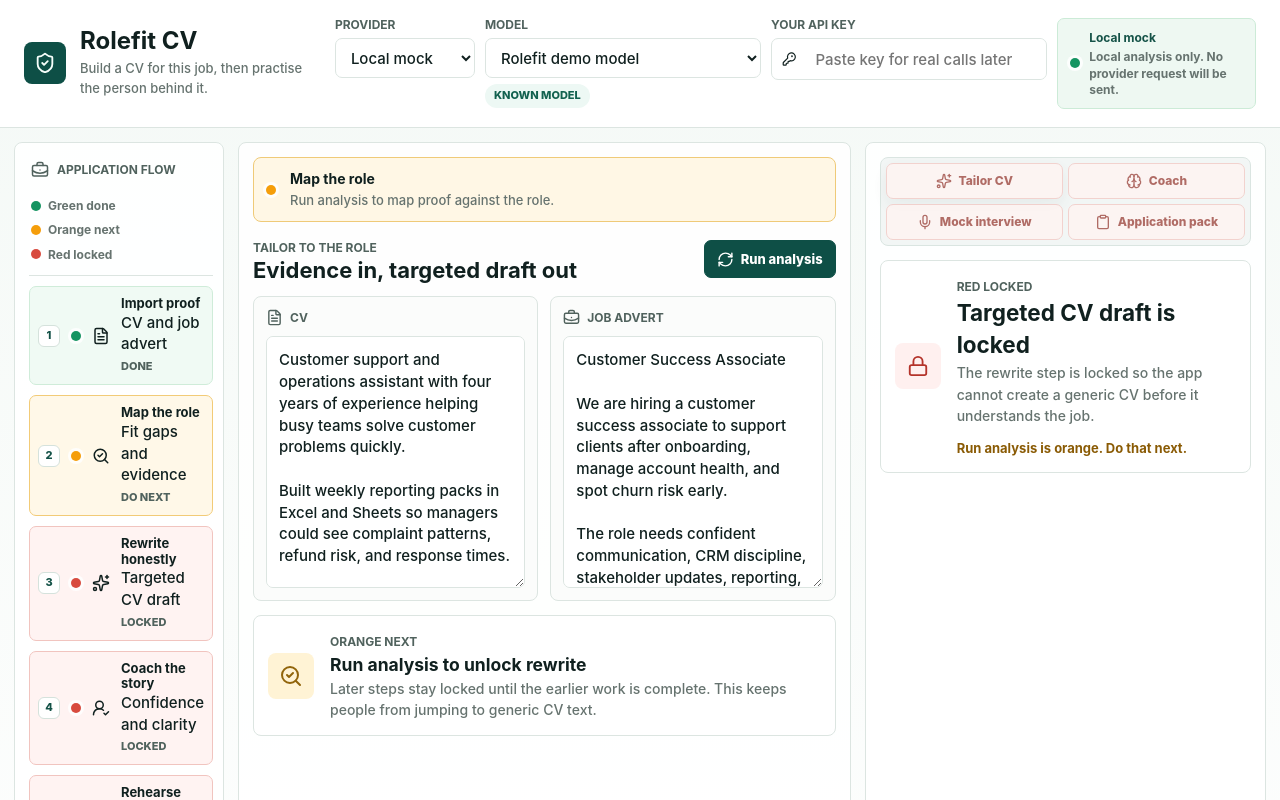
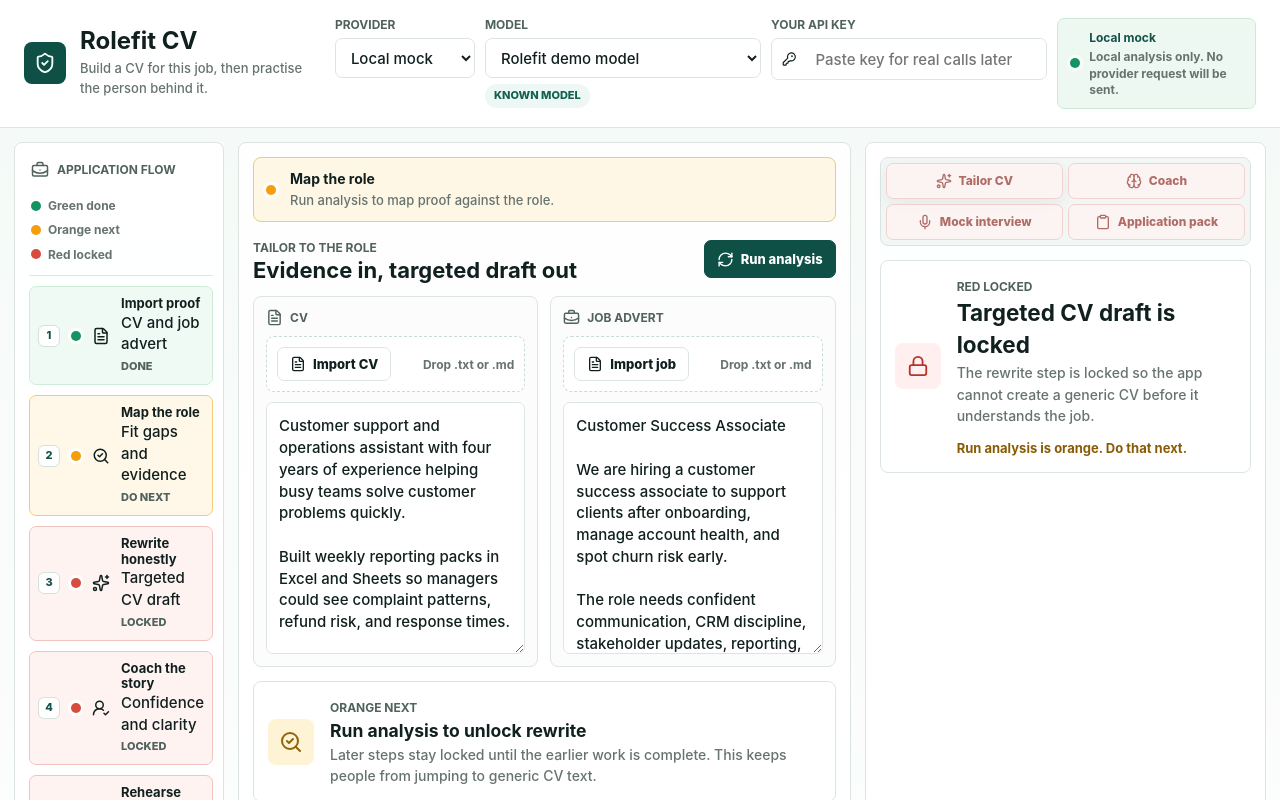
Before and after one commit to Martin123132/Rolefit-cv, a React (Vite) app: page / in a window 1280 px wide. Shown: the top 800 px of the page. Built offline with nearby package versions, Linux system fonts and the light colour scheme.

Commit message:
Add text file import controls

```diff
--- a/src/App.css
+++ b/src/App.css
@@ -466,13 +466,85 @@ textarea:focus {
   border-radius: 8px;
   display: grid;
   gap: 10px;
-  grid-template-rows: auto 1fr;
+  grid-template-rows: auto auto 1fr;
   min-width: 0;
   padding: 12px;
 }
 
 .editor-title {
   gap: 7px;
+}
+
+.import-dropzone {
+  background: #ffffff;
+  border: 1px dashed #cadbd5;
+  border-radius: 8px;
+  display: grid;
+  gap: 9px;
+  min-width: 0;
+  padding: 10px;
+  transition:
+    background 160ms ease,
+    border-color 160ms ease,
+    box-shadow 160ms ease;
+}
+
+.import-dropzone:hover,
+.import-dropzone:focus-within {
+  background: #f7fbf9;
+  border-color: var(--green);
+  box-shadow: 0 0 0 3px rgba(21, 148, 97, 0.1);
+}
+
+.import-actions,
+.import-status {
+  align-items: center;
+  display: flex;
+  gap: 9px;
+}
+
+.import-actions {
+  justify-content: space-between;
+}
+
+.import-actions > span {
+  color: var(--muted);
+  font-size: 12px;
+  font-weight: 720;
+}
+
+.import-button {
+  min-height: 34px;
+  overflow: hidden;
+  position: relative;
+}
+
+.file-input {
+  height: 1px;
+  opacity: 0;
+  pointer-events: none;
+  position: absolute;
+  width: 1px;
+}
+
+.import-status {
+  border-radius: 7px;
+  font-size: 12px;
+  font-weight: 720;
+  line-height: 1.35;
+  padding: 8px 9px;
+}
+
+.import-status.done {
+  background: #edf8f4;
+  border: 1px solid #ccebd7;
+  color: #12614f;
+}
+
+.import-status.error {
+  background: #fff0ef;
+  border: 1px solid #efc2bd;
+  color: #96362f;
 }
 
 textarea {
--- a/src/App.tsx
+++ b/src/App.tsx
@@ -1,4 +1,4 @@
-import { useEffect, useMemo, useState, type ChangeEvent } from 'react'
+import { useEffect, useMemo, useState, type ChangeEvent, type DragEvent } from 'react'
 import {
   ArrowRight,
   Brain,
@@ -28,6 +28,11 @@ type TabId = 'tailor' | 'coach' | 'interview' | 'pack'
 type StepId = 'import' | 'analyse' | 'rewrite' | 'coach' | 'interview' | 'pack'
 type StepStatus = 'done' | 'next' | 'blocked'
 type EvidenceReviewChoice = 'true' | 'needs-proof' | 'do-not-claim'
+type ImportTarget = 'cv' | 'job'
+type ImportStatus = {
+  message: string
+  state: 'idle' | 'done' | 'error'
+}
 
 type SavedDraft = {
   confidence: number
@@ -74,6 +79,19 @@ const providers: Array<{ id: ProviderId; label: string; note: string }> = [
 ]
 
 const draftStorageKey = 'rolefit-cv-draft-v1'
+const maxImportBytes = 64 * 1024
+const importAccept = '.txt,.md,.markdown'
+const importExtensions = new Set(['.txt', '.md', '.markdown'])
+
+const importTargetLabels: Record<ImportTarget, string> = {
+  cv: 'CV',
+  job: 'job advert',
+}
+
+const emptyImportStatus: ImportStatus = {
+  message: '',
+  state: 'idle',
+}
 
 const modelOptions: Record<ProviderId, string[]> = {
   mock: ['Rolefit demo model', 'Fast local draft'],
@@ -242,6 +260,34 @@ function roleTitle(job: string) {
 
 function isProviderId(value: unknown): value is ProviderId {
   return providers.some((provider) => provider.id === value)
+}
+
+function importExtension(filename: string) {
+  const trimmed = filename.trim().toLowerCase()
+  const dotIndex = trimmed.lastIndexOf('.')
+  return dotIndex >= 0 ? trimmed.slice(dotIndex) : ''
+}
+
+function isSupportedImportFile(file: File) {
+  return importExtensions.has(importExtension(file.name))
+}
+
+function readImportedText(file: File) {
+  return new Promise<string>((resolve, reject) => {
+    const reader = new FileReader()
+
+    reader.onerror = () => reject(new Error('This file could not be read.'))
+    reader.onload = () => {
+      if (typeof reader.result === 'string') {
+        resolve(reader.result)
+        return
+      }
+
+      reject(new Error('This file did not contain readable text.'))
+    }
+
+    reader.readAsText(file)
+  })
 }
 
 function loadSavedDraft(): Partial<SavedDraft> {
@@ -426,6 +472,60 @@ function LockedPanel({ title, message, action }: { title: string; message: strin
   )
 }
 
+function ImportDropZone({
+  buttonLabel,
+  onFile,
+  status,
+  target,
+}: {
+  buttonLabel: string
+  onFile: (target: ImportTarget, file: File) => void
+  status: ImportStatus
+  target: ImportTarget
+}) {
+  function handleDragOver(event: DragEvent<HTMLDivElement>) {
+    event.preventDefault()
+  }
+
+  function handleDrop(event: DragEvent<HTMLDivElement>) {
+    event.preventDefault()
+    const file = event.dataTransfer.files.item(0)
+    if (file) onFile(target, file)
+  }
+
+  function handleInputChange(event: ChangeEvent<HTMLInputElement>) {
+    const file = event.target.files?.item(0)
+    if (file) onFile(target, file)
+    event.currentTarget.value = ''
+  }
+
+  return (
+    <div className="import-dropzone" onDragOver={handleDragOver} onDrop={handleDrop}>
+      <div className="import-actions">
+        <label className="icon-button import-button">
+          <FileText size={16} aria-hidden="true" />
+          <span>{buttonLabel}</span>
+          <input
+            accept={importAccept}
+            aria-label={buttonLabel}
+            className="file-input"
+            data-testid={`${target}-import-input`}
+            onChange={handleInputChange}
+            type="file"
+          />
+        </label>
+        <span>Drop .txt or .md</span>
+      </div>
+      {status.state !== 'idle' && (
+        <div className={`import-status ${status.state}`} role={status.state === 'error' ? 'alert' : 'status'}>
+          <span className={`status-light ${status.state === 'done' ? 'done' : 'blocked'}`} aria-hidden="true"></span>
+          <span>{status.message}</span>
+        </div>
+      )}
+    </div>
+  )
+}
+
 function App() {
   const [savedDraft] = useState(() => loadSavedDraft())
   const initialProvider = savedDraft.provider ?? 'mock'
@@ -447,6 +547,10 @@ function App() {
   const [analysisRunKey, setAnalysisRunKey] = useState('')
   const [analysisError, setAnalysisError] = useState('')
   const [isAnalysing, setIsAnalysing] = useState(false)
+  const [importStatuses, setImportStatuses] = useState<Record<ImportTarget, ImportStatus>>({
+    cv: emptyImportStatus,
+    job: emptyImportStatus,
+  })
   const [evidenceChoices, setEvidenceChoices] = useState<Record<string, EvidenceReviewChoice>>({})
   const [evidenceReviewedKey, setEvidenceReviewedKey] = useState('')
   const [rewriteDoneKey, setRewriteDoneKey] = useState('')
@@ -662,6 +766,83 @@ function App() {
     setEvidenceReviewedKey('')
   }
 
+  async function handleImportFile(target: ImportTarget, file: File) {
+    const targetLabel = importTargetLabels[target]
+
+    if (!isSupportedImportFile(file)) {
+      setImportStatuses((current) => ({
+        ...current,
+        [target]: {
+          message: `${file.name} is not supported. Use .txt, .md, or .markdown.`,
+          state: 'error',
+        },
+      }))
+      return
+    }
+
+    if (file.size === 0) {
+      setImportStatuses((current) => ({
+        ...current,
+        [target]: {
+          message: `${file.name} is empty.`,
+          state: 'error',
+        },
+      }))
+      return
+    }
+
+    if (file.size > maxImportBytes) {
+      setImportStatuses((current) => ({
+        ...current,
+        [target]: {
+          message: `${file.name} is larger than 64 KB.`,
+          state: 'error',
+        },
+      }))
+      return
+    }
+
+    try {
+      const importedText = await readImportedText(file)
+      const cleanedText = importedText.trim()
+
+      if (!cleanedText) {
+        setImportStatuses((current) => ({
+          ...current,
+          [target]: {
+            message: `${file.name} is empty.`,
+            state: 'error',
+          },
+        }))
+        return
+      }
+
+      if (target === 'cv') {
+        setCvText(cleanedText)
+      } else {
+        setJobText(cleanedText)
+      }
+
+      setAnalysisError('')
+      setActiveTab('tailor')
+      setImportStatuses((current) => ({
+        ...current,
+        [target]: {
+          message: `Loaded ${file.name} into ${targetLabel}.`,
+          state: 'done',
+        },
+      }))
+    } catch (error) {
+      setImportStatuses((current) => ({
+        ...current,
+        [target]: {
+          message: error instanceof Error ? error.message : `${file.name} could not be read.`,
+          state: 'error',
+        },
+      }))
+    }
+  }
+
   async function runAnalysis() {
     if (!importReady || !modelReady || isAnalysing) return
 
@@ -865,20 +1046,32 @@ function App() {
           )}
 
           <div className="editor-grid">
-            <label className="editor-panel">
+            <div className="editor-panel">
               <span className="editor-title">
                 <FileText size={17} aria-hidden="true" />
                 CV
               </span>
-              <textarea value={cvText} onChange={(event) => setCvText(event.target.value)} />
-            </label>
-            <label className="editor-panel">
+              <ImportDropZone
+                buttonLabel="Import CV"
+                onFile={handleImportFile}
+                status={importStatuses.cv}
+                target="cv"
+              />
+              <textarea aria-label="CV" value={cvText} onChange={(event) => setCvText(event.target.value)} />
+            </div>
+            <div className="editor-panel">
               <span className="editor-title">
                 <BriefcaseBusiness size={17} aria-hidden="true" />
                 Job advert
               </span>
-              <textarea value={jobText} onChange={(event) => setJobText(event.target.value)} />
-            </label>
+              <ImportDropZone
+                buttonLabel="Import job"
+                onFile={handleImportFile}
+                status={importStatuses.job}
+                target="job"
+              />
+              <textarea aria-label="Job advert" value={jobText} onChange={(event) => setJobText(event.target.value)} />
+            </div>
           </div>
 
           {hasCurrentAnalysis ? (
```
